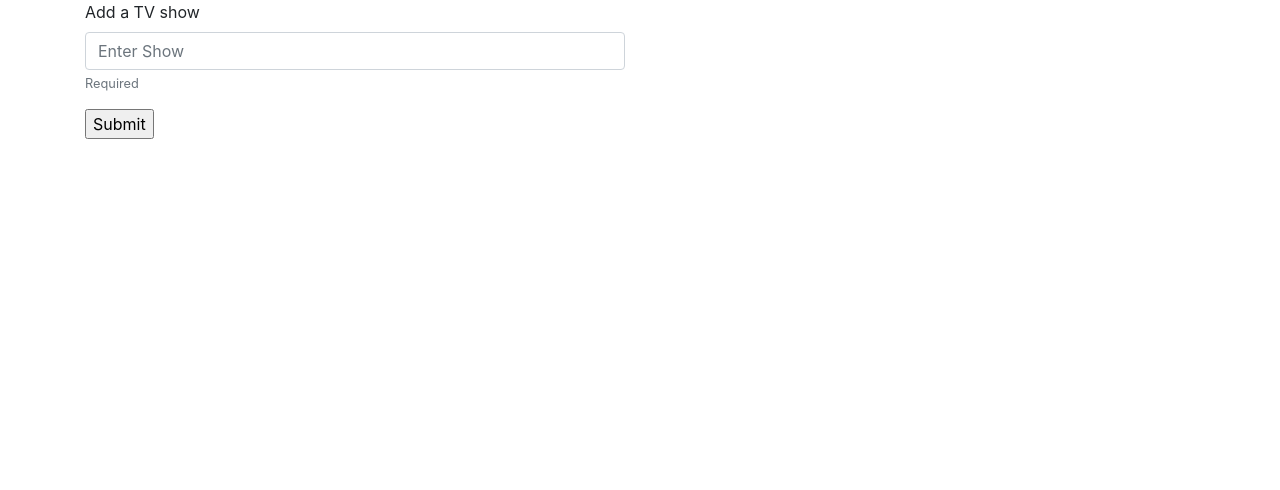
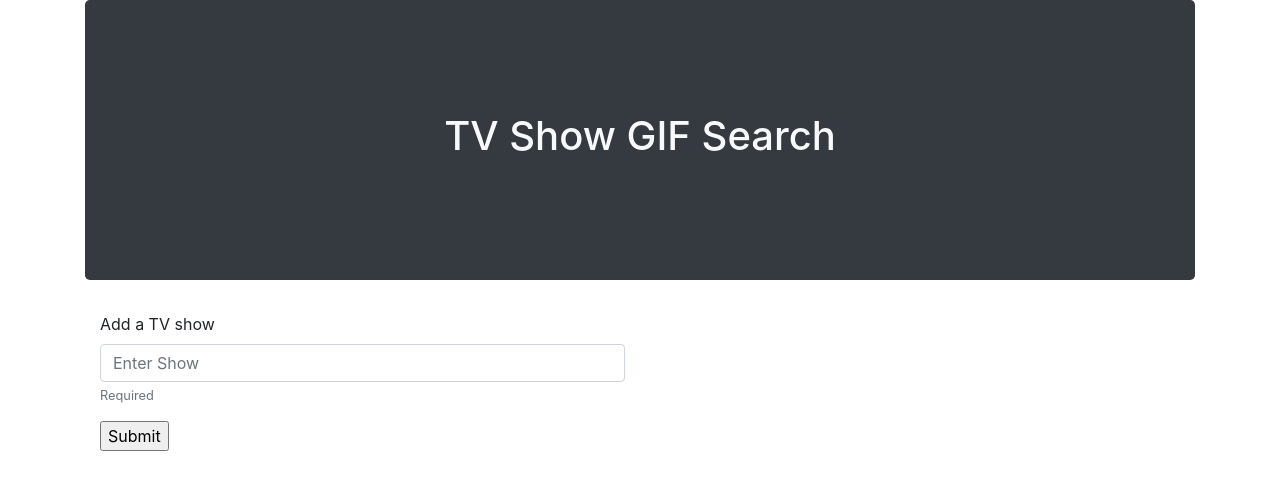
Before and after one commit to ntdang/GiphyHW, a plain HTML site: page index.html in a window 1280 px wide. Drawn offline with nearby package versions, Linux system fonts and the light colour scheme.

Commit message:
Added jumbotron

```diff
--- a/index.html
+++ b/index.html
@@ -11,7 +11,10 @@
 </head>
 
 <body>
-
+  <div class="container">
+    <div class="jumbotron bg-dark text-light text-center">
+      <h1 class="py-5">TV Show GIF Search</h1>
+    </div>
     <div class="container">
       <div class="row">
         <div class="col">
```
Lines whose indentation alone changed are shown as unchanged.
